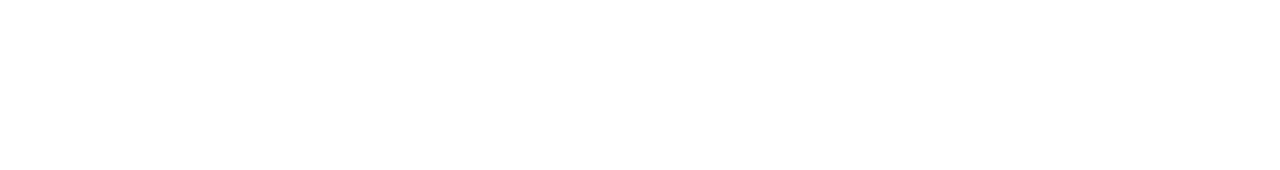
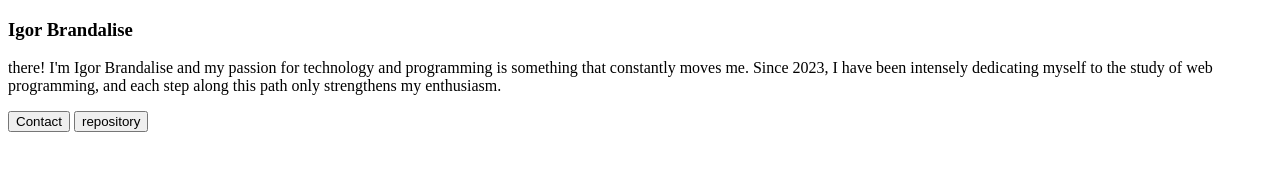
Before and after one commit to Igor-Brandalise/profile-card, a plain HTML site: page index.html in a window 1280 px wide. Drawn offline with Linux system fonts and the light colour scheme.

Commit message:
add imgs

```diff
--- a/index.html
+++ b/index.html
@@ -5,8 +5,24 @@
     <meta name="viewport" content="width=device-width, initial-scale=1.0">
     <title>Profile card</title>
     <link rel="stylesheet" href="style.css">
+    <link rel="shortcut icon" href="image/bag-outline.svg" type="image/x-icon">
 </head>
 <body>
+    <div class="card-container">
+
+
+        <h3>Igor <span>Brandalise</span></h3>
+
+        <p>there! I'm Igor Brandalise and my passion for technology and programming is something that constantly moves me. Since 2023, I have been intensely dedicating myself to the study of web programming, and each step along this path only strengthens my enthusiasm.</p>
+        <div class="buttons">
+            <button class="primary">
+                Contact
+            </button>
+            <button class="primary ghost">
+
+    repository
+            </button>
+        </div>
 
 </body>
 </html>
```
Also changed, not shown: image/bag-outline.svg (added), image/logo-github.svg (added), image/logo-instagram.svg (added), image/logo-linkedin.svg (added), image/tom-gainor-ZqLeQDjY6fY-unsplash.jpg (added).
